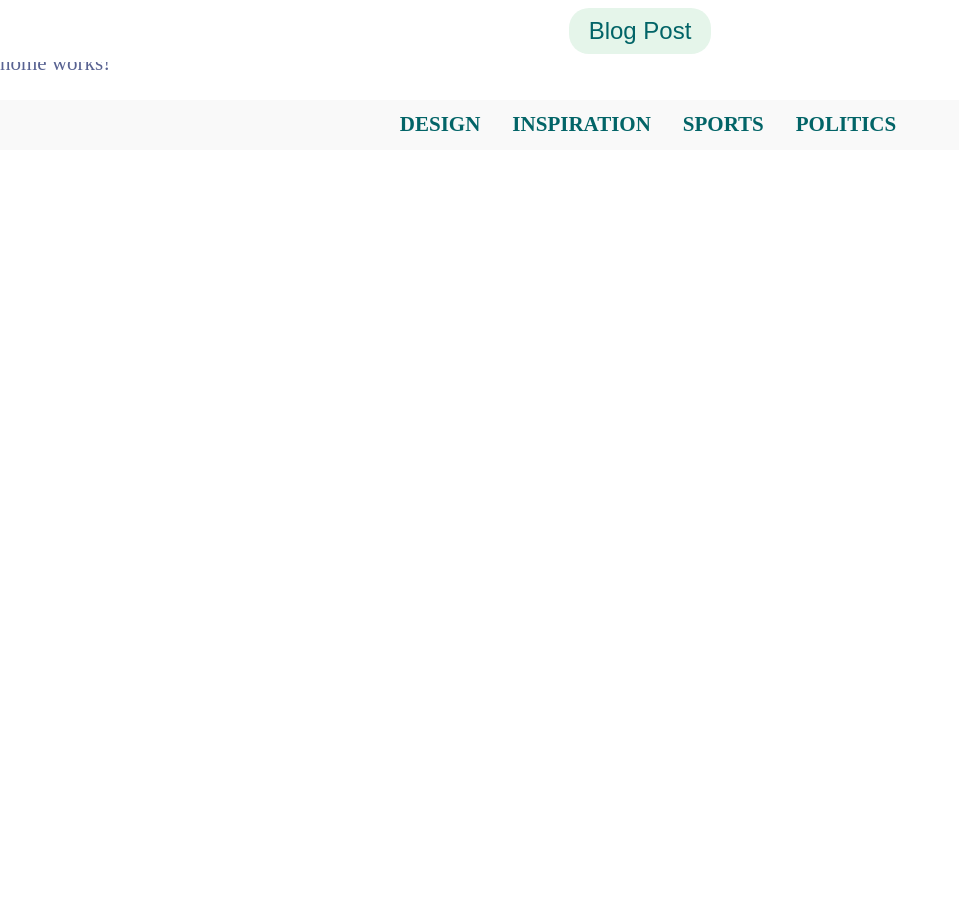
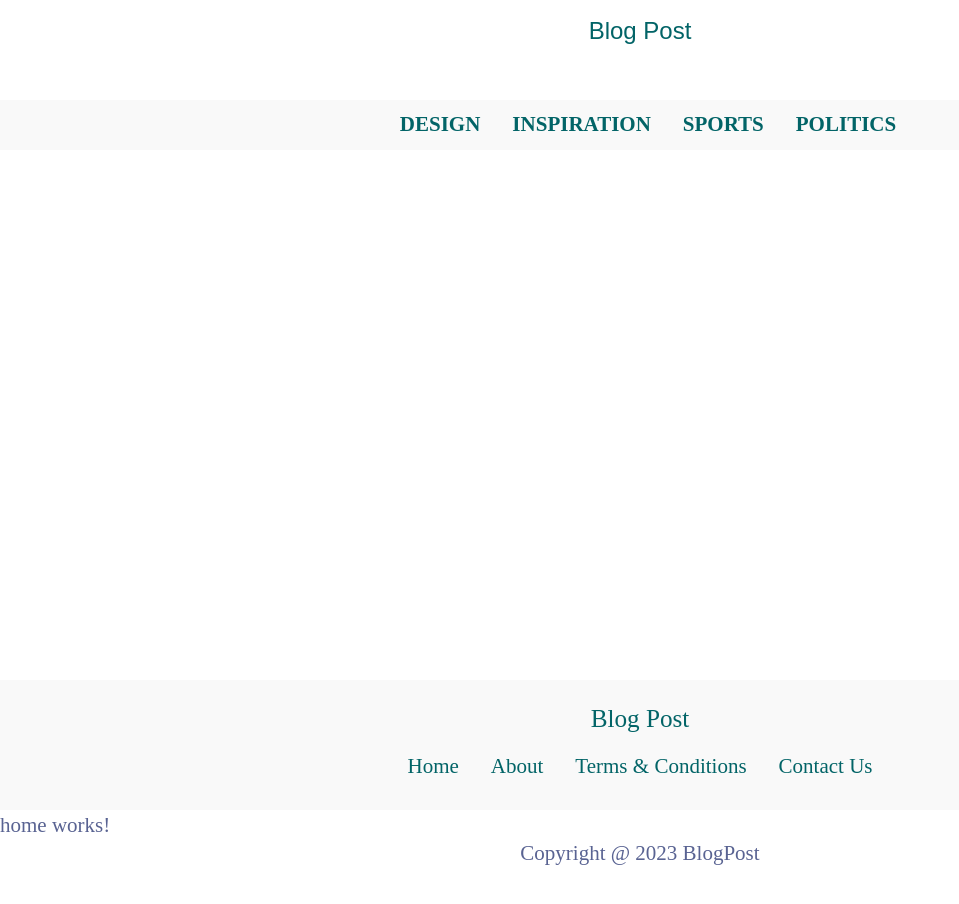
Before and after one commit to HimashaNethmini/Angular_BlogPost_App, an Angular app: page / in a window 1280 px wide. Shown: the top 904 px of the page, without its empty margins (0-959 px from the left). Before the commit the page ends 800 px from the top, so only its background shows below. Built offline with nearby package versions, Linux system fonts and the light colour scheme; a web font is replaced by a local one.

Commit message:
Added footer

```diff
--- a/src/app/app.component.html
+++ b/src/app/app.component.html
@@ -3,6 +3,4 @@
 <app-category-navbar></app-category-navbar>
 <app-footer> </app-footer>
 
-<router-outlet>
-
-</router-outlet>
+<router-outlet></router-outlet>
--- a/src/app/layout/category-navbar/category-navbar.component.css
+++ b/src/app/layout/category-navbar/category-navbar.component.css
@@ -6,5 +6,5 @@ nav {
 .nav-link {
     text-transform: uppercase;
     font-weight: bold;
-    color: var(--primary-color);
+
 }
--- a/src/app/layout/footer/footer.component.css
+++ b/src/app/layout/footer/footer.component.css
@@ -0,0 +1,10 @@
+footer{
+    height: 130px;
+    padding: 15px;
+    background-color: var(--navbar-footer-color);
+    margin-top: 85vh;
+}
+
+.site-logo {
+    font-size: 1.2em;
+}
--- a/src/app/layout/footer/footer.component.html
+++ b/src/app/layout/footer/footer.component.html
@@ -1 +1,21 @@
-<p>footer works!</p>
+<footer>
+    <div class="container">
+        <div class="row">
+            <div class="col-md-12 text-center">
+                <div class="site-logo">Blog Post</div>
+                <div>
+                    <ul class="nav justify-content-center">
+                        <li class="nav-item"> <a href="" class="nav-link">Home</a></li>
+                        <li class="nav-item"> <a href="" class="nav-link">About</a></li>
+                        <li class="nav-item"> <a href="" class="nav-link">Terms & Conditions</a></li>
+                        <li class="nav-item"> <a href="" class="nav-link">Contact Us</a></li>
+                    </ul>
+                </div>
+
+                <p class="mb-5 mt-5"> Copyright @ 2023 BlogPost</p>
+            </div>
+        </div>
+
+
+    </div>
+</footer>
--- a/src/app/layout/header/header.component.css
+++ b/src/app/layout/header/header.component.css
@@ -4,9 +4,5 @@ header {
 }
 
 .site-logo{
-    padding: 5px 20px ;
-    border-radius: 20px;
-    background-color: var(--secondary-color);
-    color: var(--primary-color);
-
+    font-size: 1.5rem;
 }
--- a/src/styles.css
+++ b/src/styles.css
@@ -18,3 +18,16 @@ body {
     font-size: 21px;
     color: var(--body-text-color);
 }
+
+.site-logo {
+    padding: 5px 20px;
+    border-radius: 20px;
+    background-color: var(--secondary--color);
+    color: var(--primary-color);
+    font-size: 1.2em;
+}
+
+.nav-link {
+    color:var(--primary-color) ;
+
+}
```
